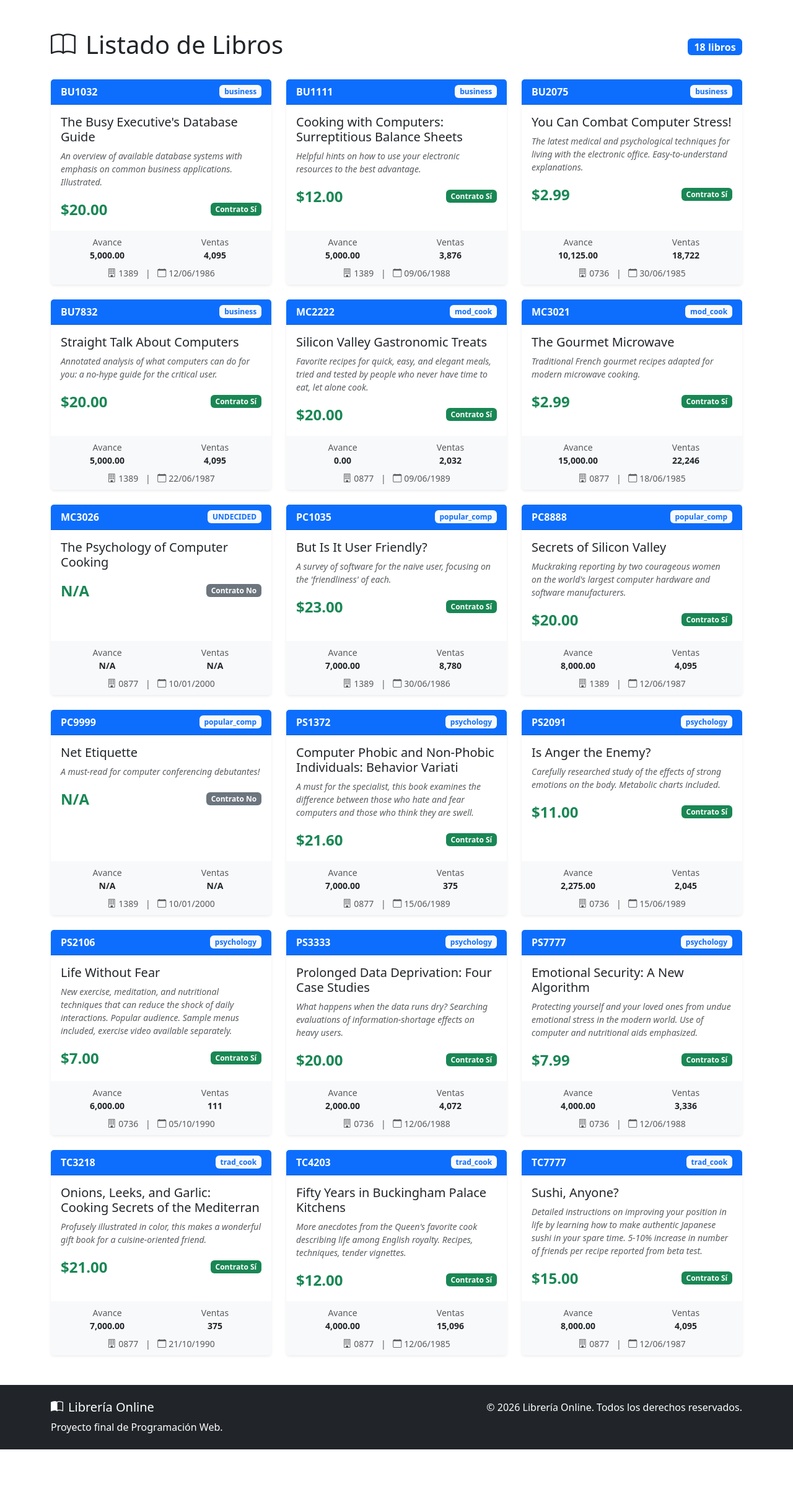
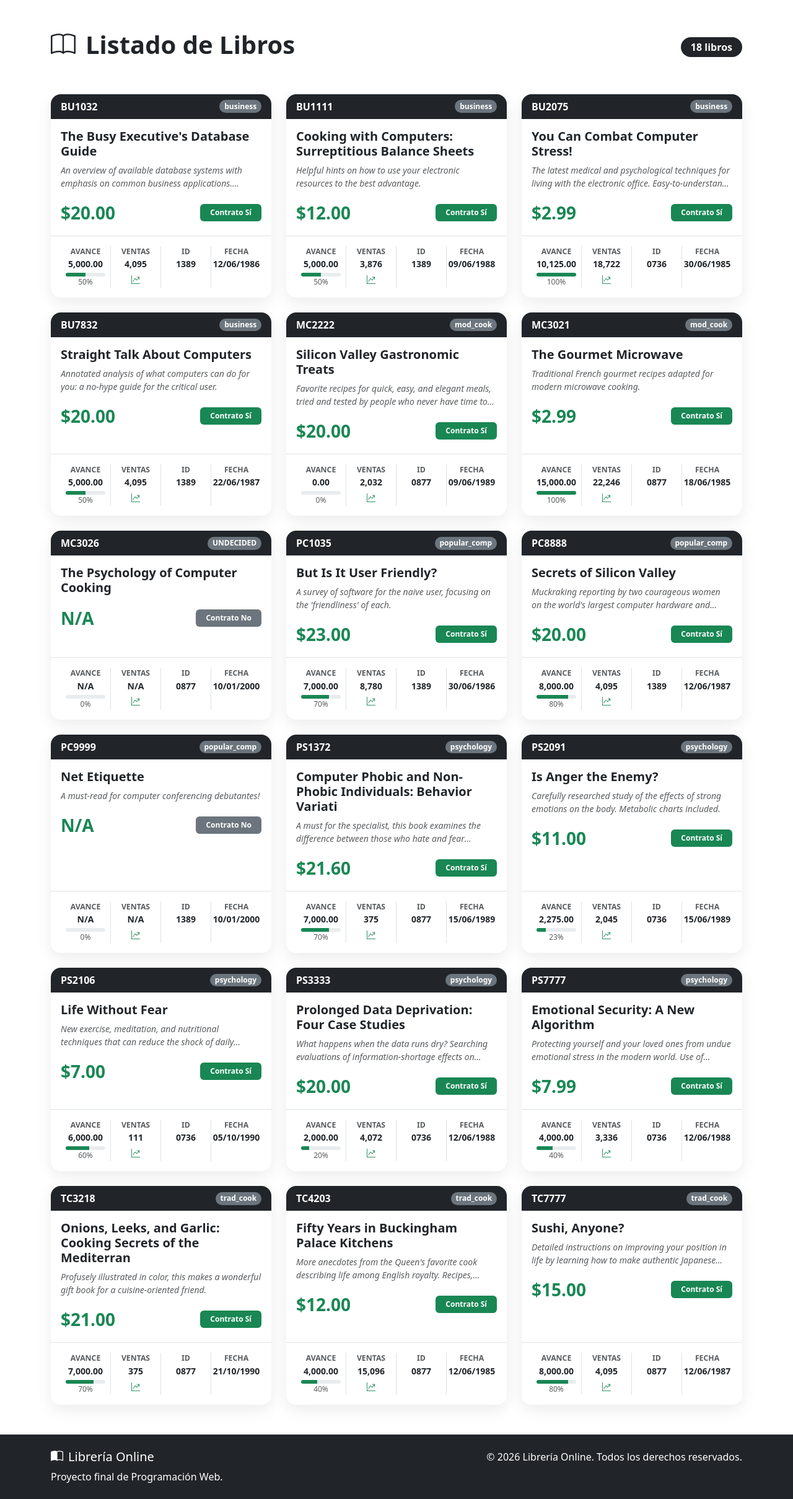
Before and after one commit to yoel0110/library, a PHP site: page /libros.php in a window 1280 px wide. Shown: the part 60-2478 px from the top of the page at 62% size. Before the commit the page ends 2398 px from the top, so only its background shows below. Run offline with PHP 8.4, Linux system fonts and the light colour scheme; data comes from the database, SQL or seed files in the repository.

Commit message:
refactor: hacer cards de libros mas compactas

```diff
--- a/css/styles.css
+++ b/css/styles.css
@@ -33,3 +33,38 @@ footer {
     border: none;
     box-shadow: 0 0.125rem 0.25rem rgba(0, 0, 0, 0.075);
 }
+
+.libro-card {
+    border-radius: 1rem;
+    box-shadow: 0 0.5rem 1.5rem rgba(0, 0, 0, 0.08);
+    transition: transform 0.2s ease, box-shadow 0.2s ease;
+}
+
+.libro-card:hover {
+    transform: translateY(-4px);
+    box-shadow: 0 0.75rem 2rem rgba(0, 0, 0, 0.12);
+}
+
+.libro-header {
+    border-bottom: none;
+    border-radius: 1rem 1rem 0 0;
+}
+
+.precio-libro {
+    color: #198754;
+}
+
+.btn-verde {
+    background-color: #198754;
+}
+
+.notas-truncate {
+    display: -webkit-box;
+    -webkit-line-clamp: 2;
+    -webkit-box-orient: vertical;
+    overflow: hidden;
+}
+
+.xsmall {
+    font-size: 0.75rem;
+}
--- a/libros.php
+++ b/libros.php
@@ -8,53 +8,63 @@ $stmt = $pdo->query('SELECT * FROM titulos');
 $libros = $stmt->fetchAll();
 ?>
 
-<div class="d-flex justify-content-between align-items-center mb-4">
-    <h1><i class="bi bi-book me-3"></i>Listado de Libros</h1>
-    <span class="badge bg-primary fs-6"><?php echo count($libros); ?> libros</span>
+<div class="d-flex justify-content-between align-items-center mb-5">
+    <h1 class="fw-bold"><i class="bi bi-book me-3"></i>Listado de Libros</h1>
+    <span class="badge bg-dark fs-6 rounded-pill px-3 py-2"><?php echo count($libros); ?> libros</span>
 </div>
 
 <?php if (count($libros) > 0): ?>
     <div class="row row-cols-1 row-cols-md-2 row-cols-lg-3 g-4">
         <?php foreach ($libros as $libro): ?>
             <div class="col">
-                <div class="card h-100 shadow-sm border-0">
-                    <div class="card-header bg-primary text-white d-flex justify-content-between align-items-center">
+                <div class="card libro-card h-100 border-0 overflow-hidden">
+                    <div class="card-header libro-header bg-dark text-white d-flex justify-content-between align-items-center py-2 px-3">
                         <span class="fw-bold"><?php echo htmlspecialchars($libro['id_titulo']); ?></span>
-                        <span class="badge bg-light text-primary"><?php echo htmlspecialchars($libro['tipo']); ?></span>
+                        <span class="badge bg-secondary rounded-pill"><?php echo htmlspecialchars($libro['tipo']); ?></span>
                     </div>
-                    <div class="card-body">
-                        <h5 class="card-title"><?php echo htmlspecialchars($libro['titulo']); ?></h5>
+                    <div class="card-body p-3">
+                        <h5 class="card-title fw-bold mb-2"><?php echo htmlspecialchars($libro['titulo']); ?></h5>
                         <?php if (!empty($libro['notas'])): ?>
-                            <p class="card-text text-muted fst-italic small">
+                            <p class="card-text text-muted fst-italic small notas-truncate">
                                 <?php echo htmlspecialchars($libro['notas']); ?>
                             </p>
                         <?php endif; ?>
                         <div class="d-flex justify-content-between align-items-center mt-3">
-                            <span class="fs-4 fw-bold text-success">
+                            <div class="precio-libro fs-3 fw-bold">
                                 <?php echo $libro['precio'] !== null ? '$' . number_format($libro['precio'], 2) : 'N/A'; ?>
-                            </span>
+                            </div>
                             <?php if ($libro['contrato'] == '1'): ?>
-                                <span class="badge bg-success">Contrato Sí</span>
+                                <span class="badge btn-verde px-3 py-2">Contrato Sí</span>
                             <?php else: ?>
-                                <span class="badge bg-secondary">Contrato No</span>
+                                <span class="badge bg-secondary px-3 py-2">Contrato No</span>
                             <?php endif; ?>
                         </div>
                     </div>
-                    <div class="card-footer bg-light border-top-0">
-                        <div class="row text-center small">
-                            <div class="col-6">
-                                <div class="text-muted">Avance</div>
-                                <div class="fw-semibold"><?php echo $libro['avance'] !== null ? number_format($libro['avance'], 2) : 'N/A'; ?></div>
+                    <div class="card-footer bg-white border-top py-3 px-3">
+                        <div class="row g-0 text-center small">
+                            <div class="col-6 col-md-3 border-end">
+                                <div class="text-muted text-uppercase small fw-semibold">Avance</div>
+                                <div class="fw-bold"><?php echo $libro['avance'] !== null ? number_format($libro['avance'], 2) : 'N/A'; ?></div>
+                                <div class="progress mt-1 mx-2" style="height: 6px;">
+                                    <div class="progress-bar bg-success" role="progressbar" style="width: <?php echo $libro['avance'] !== null ? min(100, ($libro['avance'] / 10000) * 100) : 0; ?>%"></div>
+                                </div>
+                                <div class="text-muted xsmall"><?php echo $libro['avance'] !== null ? min(100, round(($libro['avance'] / 10000) * 100)) : 0; ?>%</div>
                             </div>
-                            <div class="col-6">
-                                <div class="text-muted">Ventas</div>
-                                <div class="fw-semibold"><?php echo $libro['total_ventas'] !== null ? number_format($libro['total_ventas']) : 'N/A'; ?></div>
+                            <div class="col-6 col-md-3 border-end">
+                                <div class="text-muted text-uppercase small fw-semibold">Ventas</div>
+                                <div class="fw-bold"><?php echo $libro['total_ventas'] !== null ? number_format($libro['total_ventas']) : 'N/A'; ?></div>
+                                <div class="text-success mt-1">
+                                    <i class="bi bi-graph-up-arrow"></i>
+                                </div>
                             </div>
-                        </div>
-                        <div class="mt-2 text-center text-muted small">
-                            <i class="bi bi-building me-1"></i><?php echo htmlspecialchars($libro['id_pub']); ?>
-                            <span class="mx-2">|</span>
-                            <i class="bi bi-calendar me-1"></i><?php echo date('d/m/Y', strtotime($libro['fecha_pub'])); ?>
+                            <div class="col-6 col-md-3 border-end">
+                                <div class="text-muted text-uppercase small fw-semibold">ID</div>
+                                <div class="fw-bold"><?php echo htmlspecialchars($libro['id_pub']); ?></div>
+                            </div>
+                            <div class="col-6 col-md-3">
+                                <div class="text-muted text-uppercase small fw-semibold">Fecha</div>
+                                <div class="fw-bold"><?php echo date('d/m/Y', strtotime($libro['fecha_pub'])); ?></div>
+                            </div>
                         </div>
                     </div>
                 </div>
```
